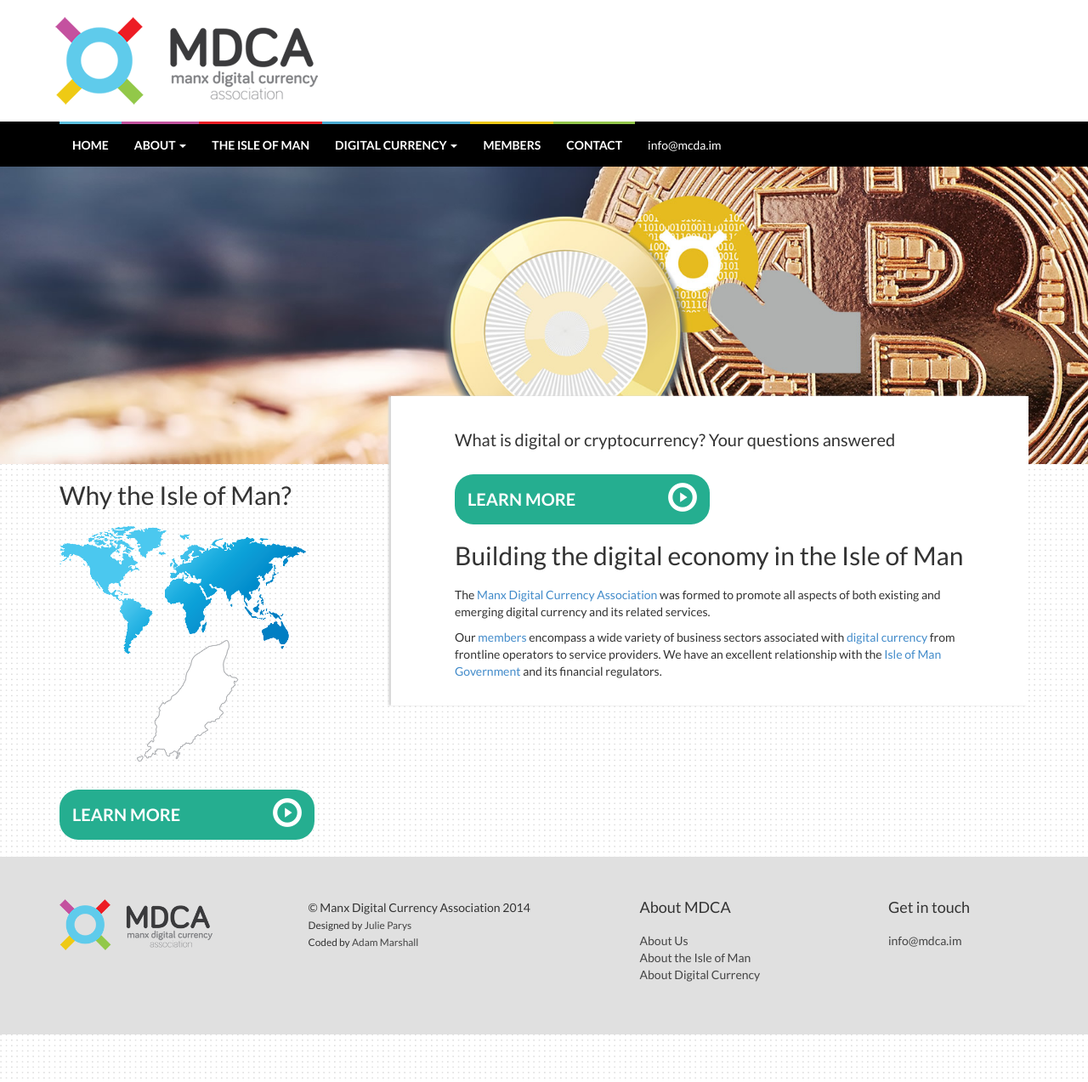
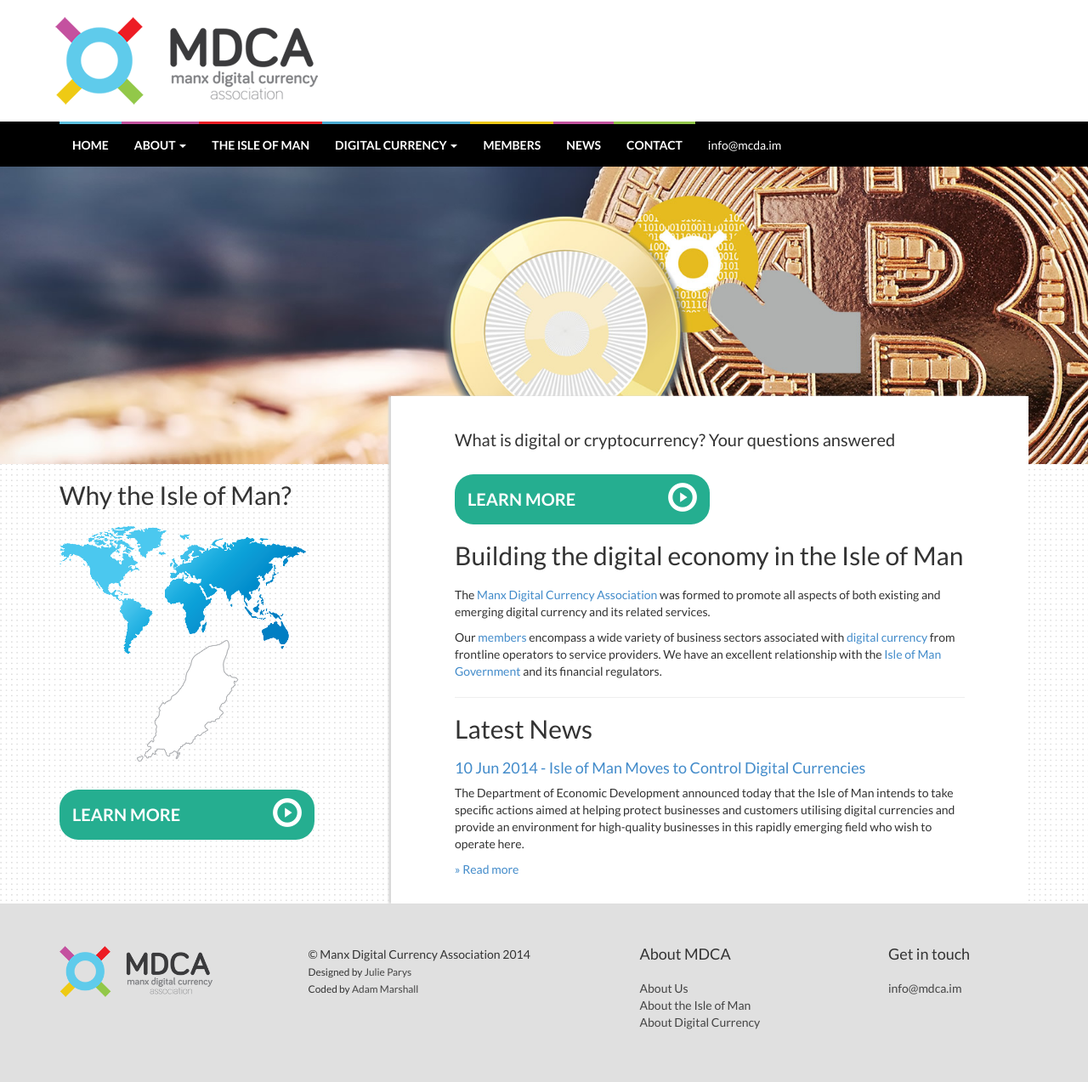
Before and after one commit to Julieparys/MDCA, a Jekyll site: the page built from src/index.md, in a window 1280 px wide. Shown: the whole page at 85% size. Built offline with Jekyll 4.4.1, drawn with Linux system fonts in a browser that asks for light colours; Markdown is read by kramdown in place of the engine named in the settings.

Commit message:
News boilerplate

```diff
--- a/src/_includes/header.html
+++ b/src/_includes/header.html
@@ -26,6 +26,7 @@
 				</ul>
 			  </li>
 			  <li class="theme-yellow"><a href="/members/">Members</a></li>
+			  <li class="theme-magenta"><a href="/news/">News</a></li>
 			  <li class="theme-green"><a href="/contact/">Contact</a></li>
 			</ul>
 			<p class="nav navbar-text"><a href="mailto:info@mdca.im">info@mcda.im</a></p>
--- a/src/_sass/src/design.scss
+++ b/src/_sass/src/design.scss
@@ -48,4 +48,5 @@ $banners:
 	DigitalCurrency 'AboutDigitalCurencyBanner1920X205.jpg',
 	Home 'HomeBanner11920x450.jpg',
 	IsleOfMan 'IsleofManBanner1920X205.jpg',
-	Members 'MembersBanner1920X205.jpg';
+	Members 'MembersBanner1920X205.jpg',
+	News 'NewsBanner1920X205.jpg';
--- a/src/css/screen.css
+++ b/src/css/screen.css
@@ -134,6 +134,8 @@ html .pageBanner.banner-IsleOfMan {
   background-image: url(../img/banners/IsleofManBanner1920X205.jpg); }
 html .pageBanner.banner-Members {
   background-image: url(../img/banners/MembersBanner1920X205.jpg); }
+html .pageBanner.banner-News {
+  background-image: url(../img/banners/NewsBanner1920X205.jpg); }
 html .pageBanner {
   background-position: center;
   background-size: cover;
--- a/src/index.md
+++ b/src/index.md
@@ -15,6 +15,15 @@ The [Manx Digital Currency Association][1] was formed to promote all aspects of
 
 Our [members][2] encompass a wide variety of business sectors associated with [digital currency][3] from frontline operators to service providers. We have an excellent relationship with the [Isle of Man Government][4] and its financial regulators.
 
+---
+
+## Latest News
+
+{% assign post = site.posts.first %}
+<h4><a href="{{ post.url }}">{{ post.date | date_to_string }} - {{ post.title }}</a></h4>
+{{ post.excerpt }}
+<a href="{{ post.url }}">&raquo; Read more</a>
+
 [1]: /about-us/
 [2]: /members/
 [3]: /digital-currency/
```
Also changed, not shown: src/_layouts/post.html (+3 -4 lines), src/news.md (added, +16 -0 lines).
